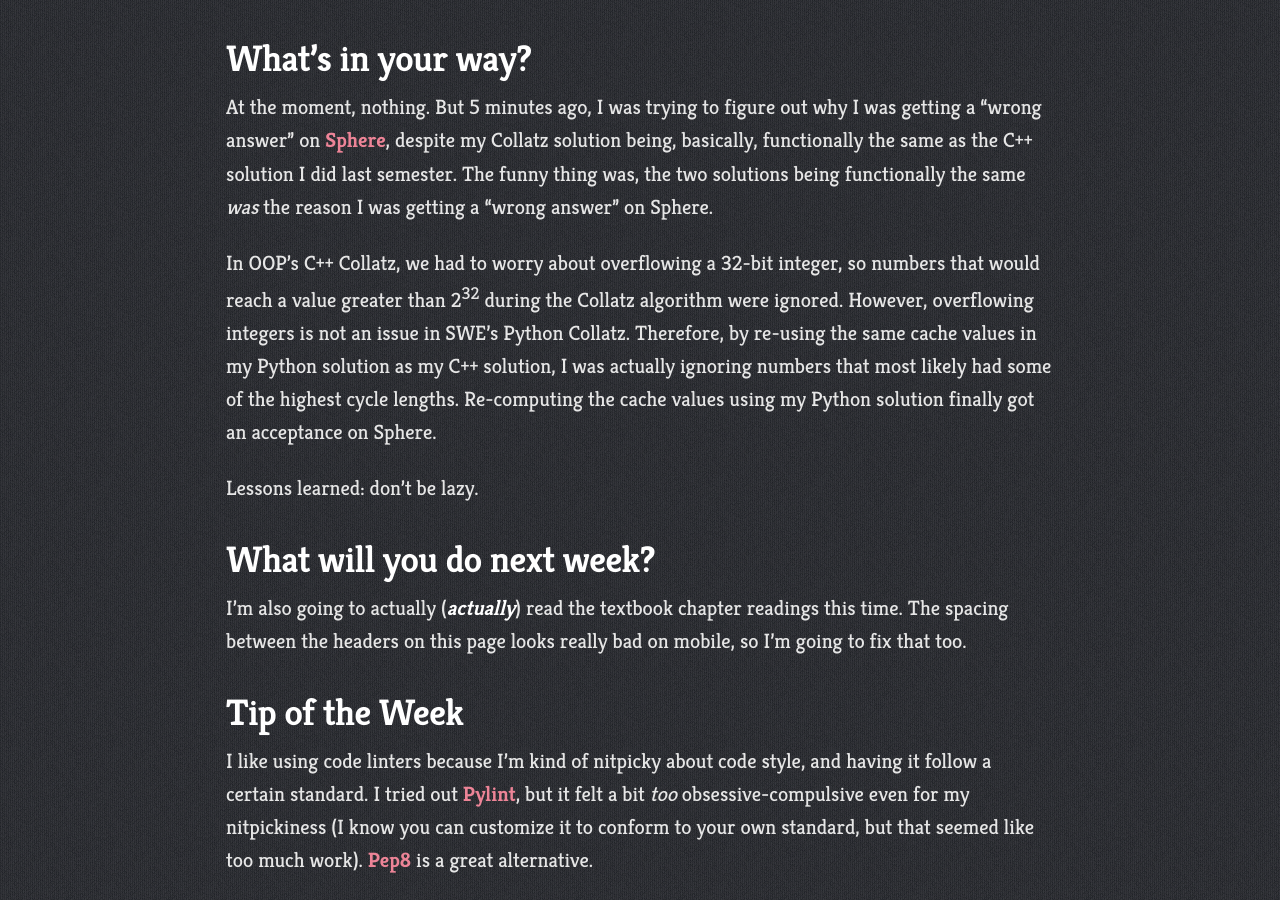
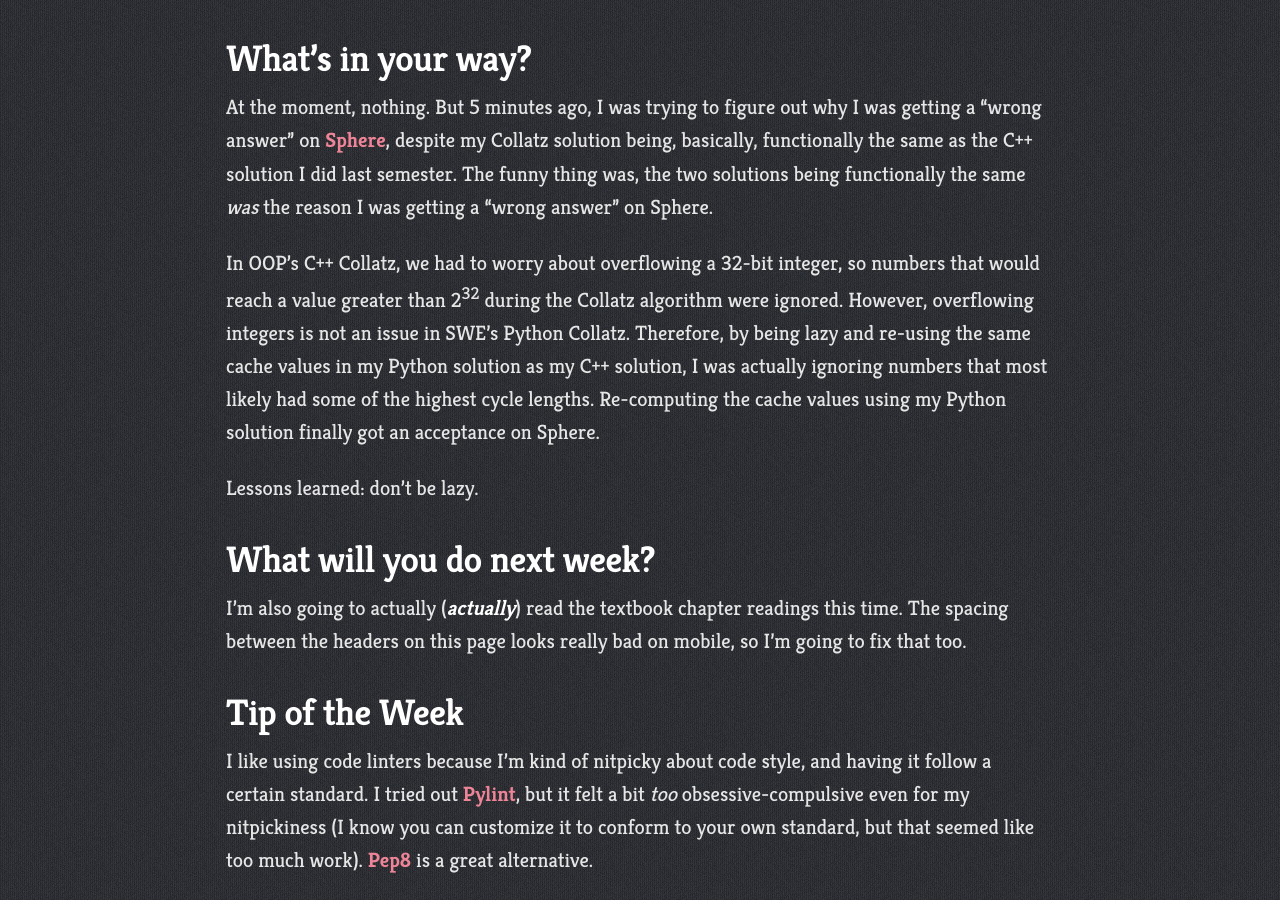
Before and after one commit to kristinedomingo/cs373-blog, a Jekyll site: the page built from _posts/2016-01-31-week-2.md, in a window 1280 px wide and 900 px high, scrolled down 994 px. Built offline with Jekyll 4.4.1, drawn with Linux system fonts in a browser that asks for light colours; Markdown is read by kramdown in place of the engine named in the settings.

Commit message:
Last one

```diff
--- a/_posts/2016-01-31-week-2.md
+++ b/_posts/2016-01-31-week-2.md
@@ -33,7 +33,8 @@
 In OOP's C++ Collatz, we had to worry about overflowing
 a 32-bit integer, so numbers that would reach a value greater than 2<sup>32</sup>
 during the Collatz algorithm were ignored. However, overflowing
-integers is not an issue in SWE's Python Collatz. Therefore, by re-using the same
+integers is not an issue in SWE's Python Collatz. Therefore, by being lazy and
+re-using the same
 cache values in my Python solution as my C++ solution, I was actually ignoring
 numbers that most likely had some of the highest cycle lengths. Re-computing the
 cache values using my Python solution finally got an acceptance on Sphere.
```
